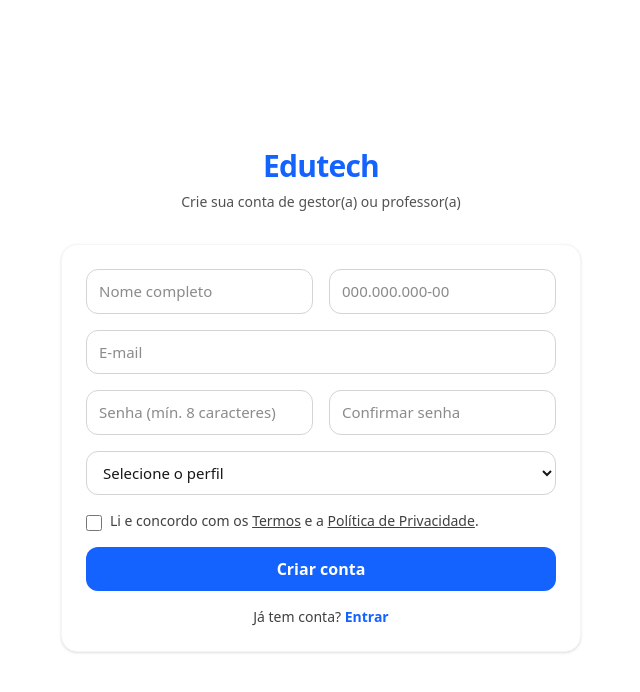
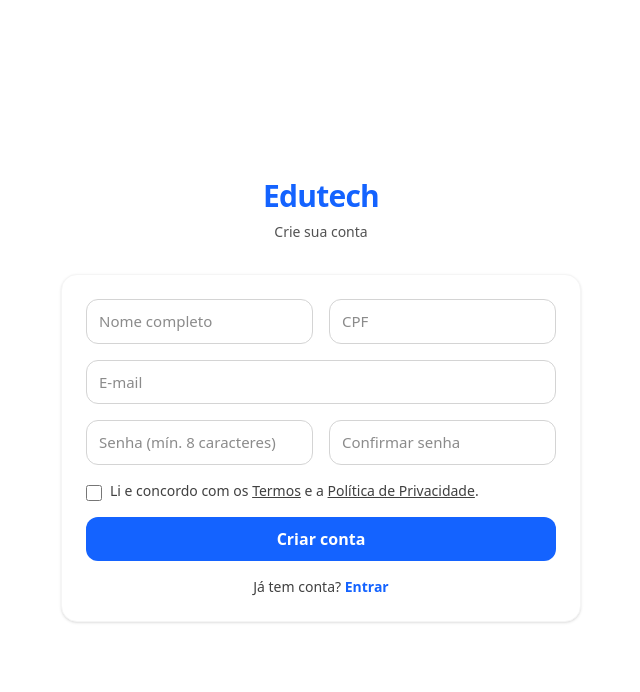
Before and after one commit to guilhermecardosocruz/edutech, a Next.js app in the folder apps/web/: page /register in a window 1280 px wide. Shown: the top 692 px of the page, without its empty margins (319-959 px from the left). Built offline with nearby package versions, Linux system fonts and the light colour scheme.

Commit message:
ux(auth): CPF com placeholder 'CPF' e máscara ao focar; remover seleção de perfil do cadastro

```diff
--- a/apps/web/src/app/(auth)/register/page.tsx
+++ b/apps/web/src/app/(auth)/register/page.tsx
@@ -9,7 +9,7 @@ export default function RegisterPage() {
       <div className="w-full max-w-[520px]">
         <div className="mb-8 flex flex-col items-center gap-2">
           <div className="text-3xl font-extrabold tracking-tight text-[var(--color-secondary)]">Edutech</div>
-          <p className="text-sm text-neutral-600 text-center">Crie sua conta de gestor(a) ou professor(a)</p>
+          <p className="text-sm text-neutral-600 text-center">Crie sua conta</p>
         </div>
 
         <form action="/api/auth/register" method="post" className="card p-5 sm:p-6 space-y-4">
@@ -40,15 +40,6 @@ export default function RegisterPage() {
               <input id="confirm" name="confirm" type="password" required minLength={8}
                      placeholder="Confirmar senha" className="input" />
             </div>
-
-            <div className="space-y-1.5 sm:col-span-2">
-              <label htmlFor="role" className="sr-only">Perfil</label>
-              <select id="role" name="role" required className="input">
-                <option value="">Selecione o perfil</option>
-                <option value="professor">Professor(a)</option>
-                <option value="gestor">Gestor(a)</option>
-              </select>
-            </div>
           </div>
 
           <label className="flex items-start gap-2 text-sm text-neutral-700">
--- a/apps/web/src/app/api/auth/register/route.ts
+++ b/apps/web/src/app/api/auth/register/route.ts
@@ -9,7 +9,6 @@ export async function POST(req: Request) {
   const email = String(form.get("email") || "");
   const password = String(form.get("password") || "");
   const confirm = String(form.get("confirm") || "");
-  const role = String(form.get("role") || "");
   const terms = form.get("terms");
 
   const cpf = onlyDigits(cpfRaw);
@@ -17,10 +16,9 @@ export async function POST(req: Request) {
   if (!name || !email || cpf.length !== 11 || !password || password !== confirm || !terms) {
     return NextResponse.json({ ok: false, error: "Dados inválidos" }, { status: 400 });
   }
-  if (!["professor", "gestor"].includes(role)) {
-    return NextResponse.json({ ok: false, error: "Perfil inválido" }, { status: 400 });
-  }
 
-  // TODO: hash da senha + prisma.user.create({ data: { name, email, cpf, role, passwordHash } })
+  // TODO: hash da senha + prisma.user.create({ data: { name, email, cpf, passwordHash } })
+  // O papel (professor/gestor) será definido depois no sistema.
+
   return NextResponse.redirect(new URL("/login?registered=1", req.url));
 }
--- a/apps/web/src/components/CpfInput.tsx
+++ b/apps/web/src/components/CpfInput.tsx
@@ -13,10 +13,10 @@ function formatCPF(input: string) {
 }
 
 /**
- * Input controlado para CPF.
- * - Aplica máscara ao digitar
- * - Aceita só dígitos ou com máscara
- * - Mostra placeholder "000.000.000-00"
+ * Comportamento:
+ * - placeholder inicia como "CPF"
+ * - ao focar, placeholder vira "000.000.000-00"
+ * - máscara aplicada conforme digita
  */
 export function CpfInput(props: {
   id?: string;
@@ -29,16 +29,20 @@ export function CpfInput(props: {
   const [value, setValue] = React.useState(
     props.defaultValue ? formatCPF(props.defaultValue) : ""
   );
+  const [ph, setPh] = React.useState("CPF");
+
   return (
     <input
       id={props.id ?? "cpf"}
       name={props.name ?? "cpf"}
       required={props.required}
       value={value}
+      onFocus={() => setPh("000.000.000-00")}
+      onBlur={() => { if (!value) setPh("CPF"); }}
       onChange={(e) => setValue(formatCPF(e.target.value))}
       inputMode="numeric"
       autoComplete="username"
-      placeholder="000.000.000-00"
+      placeholder={ph}
       maxLength={14}
       // aceita "00000000000" OU "000.000.000-00"
       pattern={"^\\d{11}$|^\\d{3}\\.\\d{3}\\.\\d{3}-\\d{2}$"}
```
